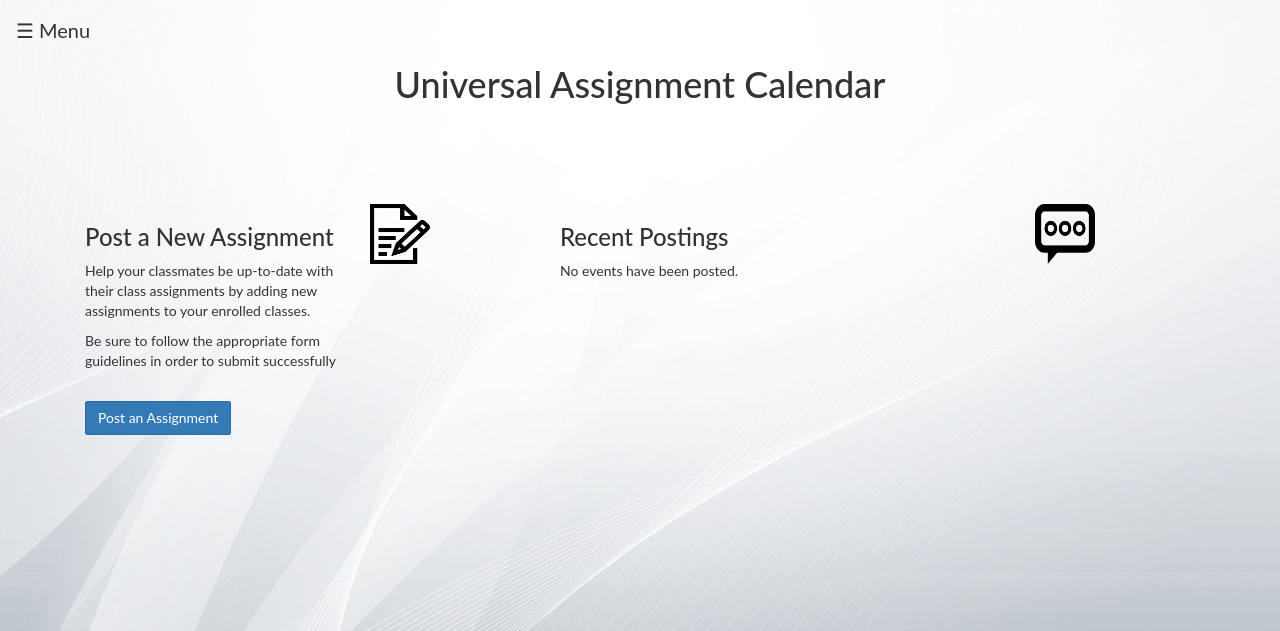
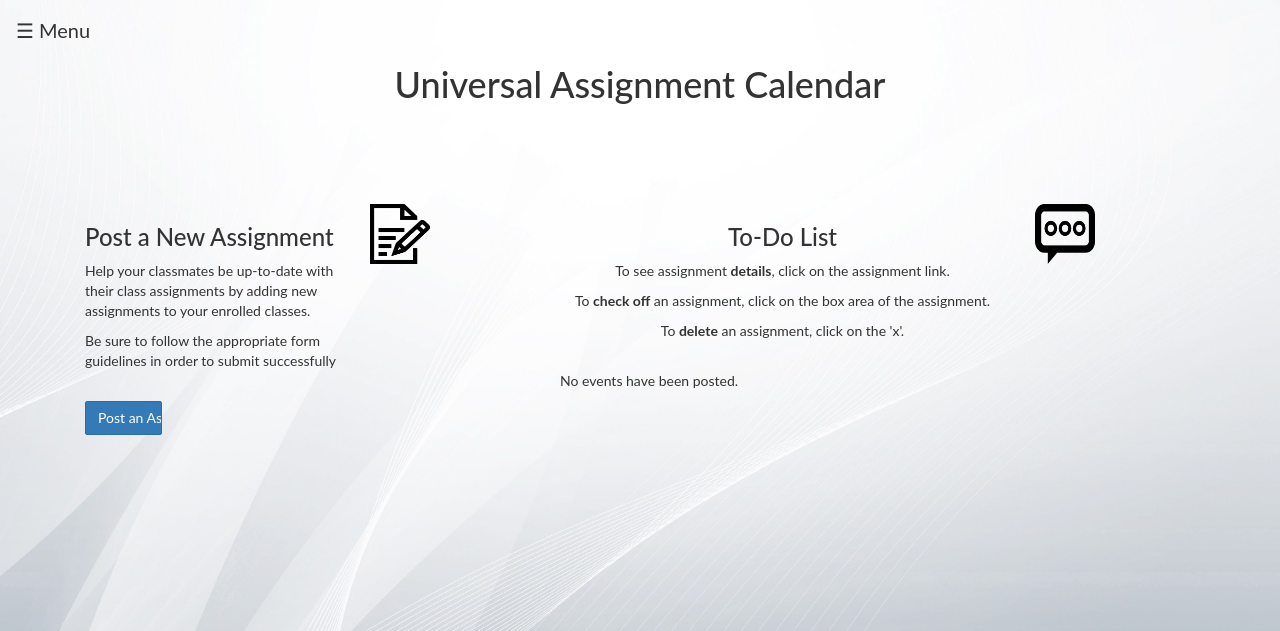
Before and after one commit to jguevarra/Assignment-Interactive-Checklist, a Django app: page /home/ in a window 1280 px wide. Shown: the top 631 px of the page. Run offline with Django 3.2, Linux system fonts and the light colour scheme; data that the repository does not hold is empty; some libraries are stand-ins or nearby versions.

Commit message:
trying to move to do list to the home page

```diff
--- a/uni_assignment_calendar/templates/uni_assignment_calendar/index.html
+++ b/uni_assignment_calendar/templates/uni_assignment_calendar/index.html
@@ -1,6 +1,9 @@
 {% extends 'base.html' %}
 
 {% block content %}
+
+{% load static %}
+<link rel="stylesheet" type="text/css" href="{% static 'uni_assignment_calendar/todoList.css' %}">
 
 <div class="main">
 
@@ -36,21 +39,38 @@
 
 			<!--Displays list of Recent Postings-->
 			<div class="col-lg-5">
-				<h3>Recent Postings</h3>
+				<!--<h3>Recent Postings</h3>-->
 
-					{% if latest_events_list %}
+					<!--{% if latest_events_list %}-->
+					<!--<ul>-->
+						<!--{% for events in latest_events_list %}-->
+							<!--<li><a href="{% url 'detail' events.id %}">{{ events.due_date }} {{ events.due_time }} &#45;&#45;-->
+								<!--{{ events.course.class_abbrev }} {{ events.course.class_num }} : {{ events.events_name-->
+								<!--}}</a></li>-->
+						<!--{% endfor %}-->
+					<!--</ul>-->
+					<!--{% else %}-->
+						<!--<p>No events have been posted.</p>-->
+					<!--{% endif %}-->
+
+				<div>
+					<h3><center>To-Do List</center></h3>
+					<p><center>To see assignment <b>details</b>, click on the assignment link.</center></p>
+					<p><center>To <b>check off</b> an assignment, click on the box area of the assignment.</center></p>
+					<p><center>To <b>delete</b> an assignment, click on the 'x'.</center></p>
+					{% if events_list %}
 					<ul>
-						{% for events in latest_events_list %}
-							<li><a href="{% url 'detail' events.id %}">{{ events.due_date }} {{ events.due_time }} --
-								{{ events.course.class_abbrev }} {{ events.course.class_num }} : {{ events.events_name
-								}}</a></li>
+						{% for events in events_list %}
+							<li class = assignment><a href="{% url 'detail' events.id %}">{{ events.due_date }}
+								{{ events.due_time }} -- {{ events.course.class_abbrev }} {{ events.course.class_num }}
+								: {{ events.events_name }}</a></li>
 						{% endfor %}
 					</ul>
 					{% else %}
+						<br>
 						<p>No events have been posted.</p>
 					{% endif %}
-					<!--<li>A test post for now</li>-->
-
+				</div>
 			</div><br>
 
 			<!--"Recent Postings" icon-->
@@ -67,8 +87,176 @@
 	</div>
 </div>
 
+<script>
 
 
+	// Create a "close" button and append it to each list item
+var myNodelist = document.getElementsByClassName("assignment");
+var i;
+for (i = 0; i < myNodelist.length; i++) {
+  var span = document.createElement("SPAN");
+  var txt = document.createTextNode("\u00D7");
+  span.className = "close";
+  span.appendChild(txt);
+  myNodelist[i].appendChild(span);
+}
+
+// Click on a close button to hide the current list item
+var close = document.getElementsByClassName("close");
+var i;
+for (i = 0; i < close.length; i++) {
+  close[i].onclick = function() {
+    var div = this.parentElement;
+    div.style.display = "none";
+  }
+}
+
+// Add a "checked" symbol when clicking on a list item
+var list = document.getElementsByClassName("assignment");
+for (var i = 0; i < list.length;i++){
+	list[i].addEventListener('click', function(ev) {
+		console.log("Click Detected, should check")
+		if (ev.target.tagName === 'LI') {
+			ev.target.classList.toggle('checked');
+  }
+}, false);
+}
+
+
+// Create a new list item when clicking on the "Add" button
+function newElement() {
+  var li = document.createElement("li");
+  var inputValue = document.getElementById("myInput").value;
+  var t = document.createTextNode(inputValue);
+  li.appendChild(t);
+  if (inputValue === '') {
+    alert("You must write something!");
+  } else {
+    document.getElementById("myUL").appendChild(li);
+  }
+  document.getElementById("myInput").value = "";
+
+  var span = document.createElement("SPAN");
+  var txt = document.createTextNode("\u00D7");
+  span.className = "close";
+  span.appendChild(txt);
+  li.appendChild(span);
+
+  for (i = 0; i < close.length; i++) {
+    close[i].onclick = function() {
+      var div = this.parentElement;
+      div.style.display = "none";
+    }
+  }
+}
+
+// Convert abbreviation search input to all caps so that typing lowercase will still function properly
+  function forceKeyPressUppercase(e)
+  {
+    var charInput = e.keyCode;
+    if((charInput >= 97) && (charInput <= 122)) { // lowercase
+      if(!e.ctrlKey && !e.metaKey && !e.altKEY) { // no modifier key
+        var newChar = charInput - 32;
+        var start = e.target.selectionStart;
+        var end = e.target.selectionEnd;
+        e.target.value = e.target.value.substring(0, start) + String.fromCharCode(newChar) + e.target.value.substring(end);
+        e.target.setSelectionRange(start+1, start+1);
+        e.preventDefault();
+      }
+    }
+  }
+  document.getElementsByName("search_abb")[0].addEventListener("keypress", forceKeyPressUppercase, false);
+
+/*
+//https://www.tutorialspoint.com/ajax/ajax_database.htm
+function ajaxFunction() {
+	var ajaxFunction();
+	//this variable needs to be here for AJAX to work
+
+	try {
+	ajaxRequest = new XMLHttpRequest();
+	} catch (e) {
+
+	try {
+		ajaxRequest = new ActiveXObject("Msxml2.XMLHTTP");
+	} catch (e) {
+		try {
+			ajaxRequest = new ActiveXObject("Microsoft.XMLHTTP");
+		} catch (e) {
+		alert("Your browser broke!");
+		return false;
+		}
+	}
+}
+
+ajaxRequest.onreadystatechange = function() {
+	if(ajaxRequest.readtState == 4) {
+		var ajaxDisplay = document.getElementById('ajaxDiv');
+		ajaxDisplay.innerHTML = ajaxRequest.responseText;
+	}
+}
+*/
+
+/*
+//https://www.tutorialspoint.com/ajax/ajax_database.htm
+function ajaxFunction() {
+	var ajaxFunction();
+	//this variable needs to be here for AJAX to work
+
+	try {
+	ajaxRequest = new XMLHttpRequest();
+	} catch (e) {
+
+	try {
+		ajaxRequest = new ActiveXObject("Msxml2.XMLHTTP");
+	} catch (e) {
+		try {
+			ajaxRequest = new ActiveXObject("Microsoft.XMLHTTP");
+		} catch (e) {
+		alert("Your browser broke!");
+		return false;
+		}
+	}
+}
+
+ajaxRequest.onreadystatechange = function() {
+	if(ajaxRequest.readtState == 4) {
+		var ajaxDisplay = document.getElementById('ajaxDiv');
+		ajaxDisplay.innerHTML = ajaxRequest.responseText;
+	}
+}
+*/
+
+/*
+//https://www.tutorialspoint.com/ajax/ajax_database.htm
+function ajaxFunction() {
+	var ajaxFunction();
+	//this variable needs to be here for AJAX to work
+
+	try {
+	ajaxRequest = new XMLHttpRequest();
+	} catch (e) {
+
+	try {
+		ajaxRequest = new ActiveXObject("Msxml2.XMLHTTP");
+	} catch (e) {
+		try {
+			ajaxRequest = new ActiveXObject("Microsoft.XMLHTTP");
+		} catch (e) {
+		alert("Your browser broke!");
+		return false;
+		}
+	}
+}
+
+ajaxRequest.onreadystatechange = function() {
+	if(ajaxRequest.readtState == 4) {
+		var ajaxDisplay = document.getElementById('ajaxDiv');
+		ajaxDisplay.innerHTML = ajaxRequest.responseText;
+	}
+}
+*/
+</script>
 
 
 {% endblock %}
```
